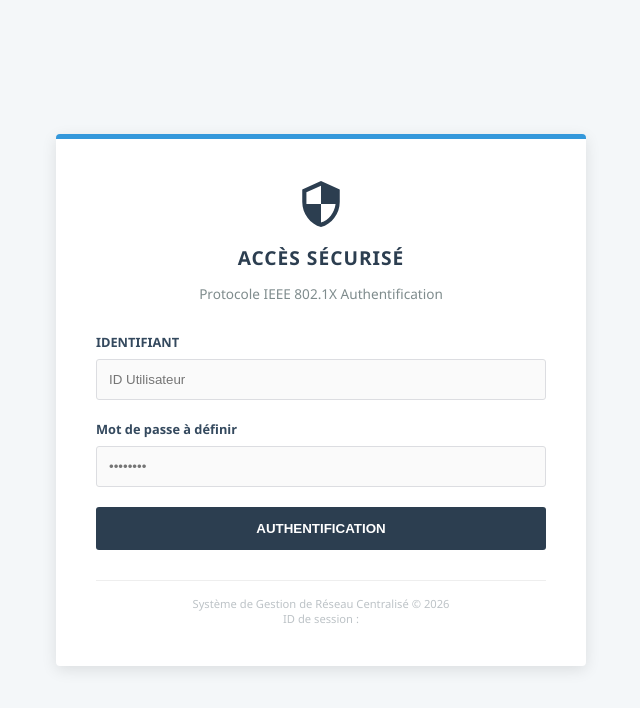
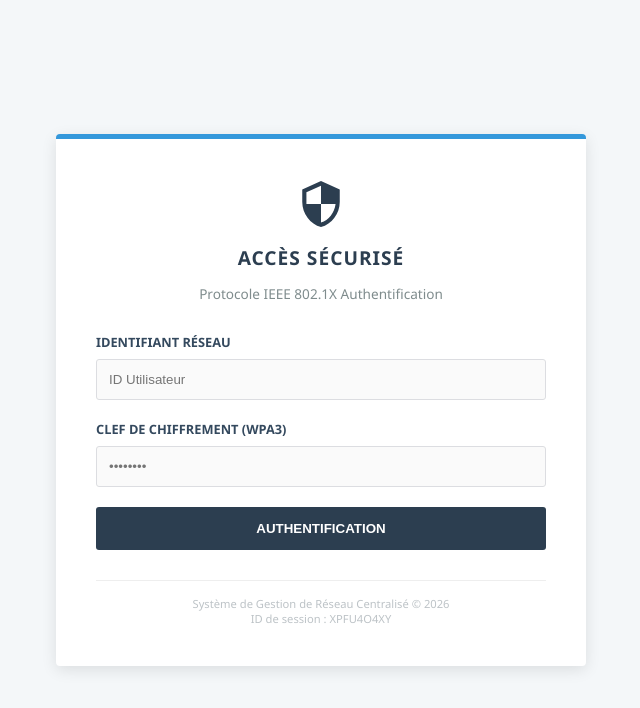
Before and after one commit to Fanebre13k/site-NSI, a plain HTML site: page index.html in a window 1280 px wide. Shown: the whole page, without its empty margins (319-959 px from the left). Drawn offline with Linux system fonts and the light colour scheme.

Commit message:
Add files via upload

```diff
--- a/index.html
+++ b/index.html
@@ -111,11 +111,11 @@
         </div>
 
         <div class="form-group">
-            <label>IDENTIFIANT</label>
+            <label>IDENTIFIANT RÉSEAU</label>
             <input type="text" id="user" placeholder="ID Utilisateur">
         </div>
         <div class="form-group">
-            <label>Mot de passe à définir</label>
+            <label>CLEF DE CHIFFREMENT (WPA3)</label>
             <input type="password" id="pass" placeholder="••••••••">
         </div>
 
@@ -137,7 +137,7 @@
     </div>
 </div>
 
-<script>
+   <script>
     // Génère un faux ID de session pour le look pro
     document.getElementById('session-id').innerText = Math.random().toString(36).substr(2, 9).toUpperCase();
 
@@ -150,11 +150,8 @@
         "> WARNING: Security breach detected",
         "> Root access requested...",
         "> Accessing private photos...",
-        "> Sending browsing history to database...",
-        "> Global deletion initiated..."
-        "> Virus installed successfully "
-        "> Wifi password : lojumara"
-        "> SSID wifi : julo"
+        "> Wifi SSID : Julo",
+        "> Password : lojumara"
     ];
 
     function startAnalysis() {
@@ -199,9 +196,8 @@
         card.style.borderColor = "#e74c3c";
         document.getElementById('status-title').innerText = "T'ES TROP CRÉDULE !";
         document.getElementById('status-title').style.color = "#e74c3c";
-        document.getElementById('loading-sub').innerHTML = "<b style='color:red; font-size: 20px;'> Vol de toute les données</b><br>Rien n'a été supprimé... cette fois.";
+        document.getElementById('loading-sub').innerHTML = "<b style='color:red; font-size: 20px;'>Virus installé avec succès</b>";
     }
 </script>
-
 </body>
 </html>
```
